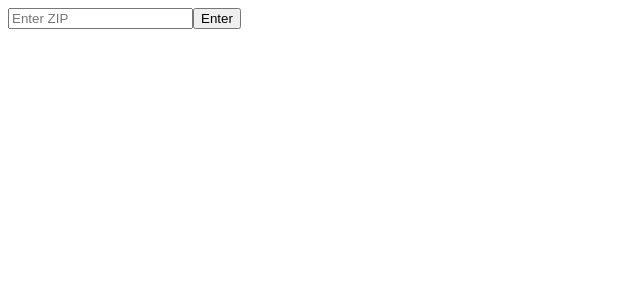
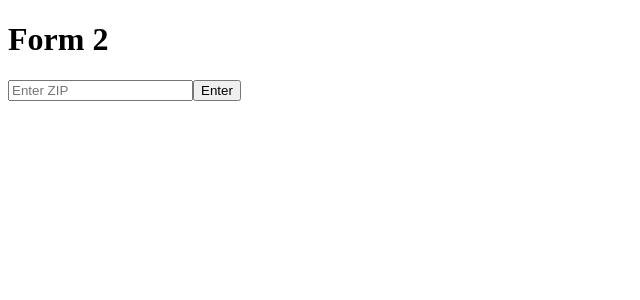
Before and after one commit to AnniePawl/react-weather, a React (Create React App) app: page / in a window 1280 px wide. Shown: the top 300 px of the page, without its empty margins (0-640 px from the left). Built offline with nearby package versions, Linux system fonts and the light colour scheme.

Commit message:
implemented one call and geocoding apis

```diff
--- a/src/App.js
+++ b/src/App.js
@@ -1,12 +1,11 @@
-import Form from './components/Form'
-
+import Form from "./components/Form";
+import Form2 from "./components/Form2";
 
 function App() {
   return (
     <div>
-      <Form/>
+      <Form2 />
     </div>
-
   );
 }
 
--- a/src/components/Form.js
+++ b/src/components/Form.js
@@ -7,13 +7,17 @@ export default function Form() {
   const apikey = "0853c15130697cb0030dc6c83d7ae9cd";
   const path = `https://api.openweathermap.org/data/2.5/weather?zip=${zip}&appid=${apikey}&units=imperial`;
 
-  const getStories = () => {
-    axios.get(path).then((res) => {
-      const data = res.data;
-      setData(data);
-      console.log(data);
-    });
-  };
+  async function getStories() {
+    try {
+      await axios.get(path).then((res) => {
+        const data = res.data;
+        setData(data);
+        console.log(data);
+      });
+    } catch (err) {
+      console.log(err);
+    }
+  }
 
   return (
     <div>
@@ -37,14 +41,3 @@ export default function Form() {
     </div>
   );
 }
-
-// async function getWeather() {
-//   try {
-//     const res = await fetch(path);
-//     const json = await res.json();
-//     setData(json);
-//     console.log(json);
-//   } catch (err) {
-//     console.log(err.messege);
-//   }
-// }
--- /dev/null
+++ b/src/components/Form2.js
@@ -0,0 +1,65 @@
+import React, { useState } from "react";
+import axios from "axios";
+
+export default function Form() {
+  const [zip, setZip] = useState("");
+  const [data, setData] = useState(null);
+  const [lat, setLat] = useState(null);
+  const [lon, setLon] = useState(null);
+  const apikey = "0853c15130697cb0030dc6c83d7ae9cd";
+  const oneCallPath = `https://api.openweathermap.org/data/2.5/onecall?lat=${lat}&lon=${lon}&appid=${apikey}&units=imperial`;
+  const geocodingPath = `http://api.openweathermap.org/geo/1.0/zip?zip=${zip}&appid=${apikey}`;
+
+  // Get Lat and Long
+  async function getLocation() {
+    try {
+      await axios.get(geocodingPath).then((res) => {
+        const data = res.data;
+        setLat(data.lat);
+        setLon(data.lon);
+        console.log(data);
+      });
+    } catch (err) {
+      console.log(err);
+    }
+  }
+
+  // Get Weather
+  async function getWeather() {
+    try {
+      await axios.get(oneCallPath).then((res) => {
+        const data = res.data;
+        setData(data);
+
+        console.log(data);
+      });
+    } catch (err) {
+      console.log(err);
+    }
+  }
+
+  return (
+    <div>
+      <h1>Form 2</h1>
+
+      {data ? <h1>{data.current.temp}</h1> : null}
+      <form
+        onSubmit={(e) => {
+          e.preventDefault(); //prevent page reload
+          getLocation();
+          getWeather();
+        }}
+      >
+        <input
+          type="text"
+          placeholder="Enter ZIP"
+          value={zip}
+          onChange={(e) => {
+            setZip(e.target.value);
+          }}
+        />
+        <button type="submit">Enter</button>
+      </form>
+    </div>
+  );
+}
```
